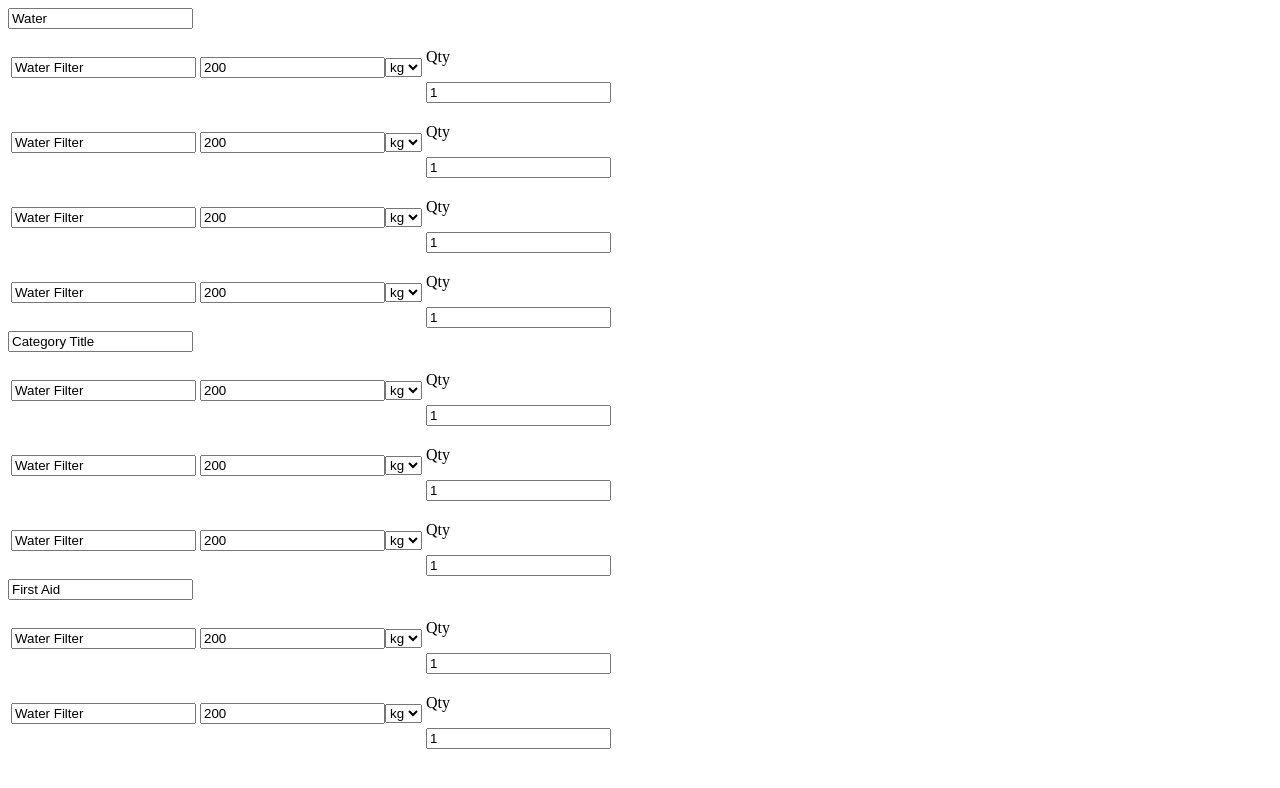
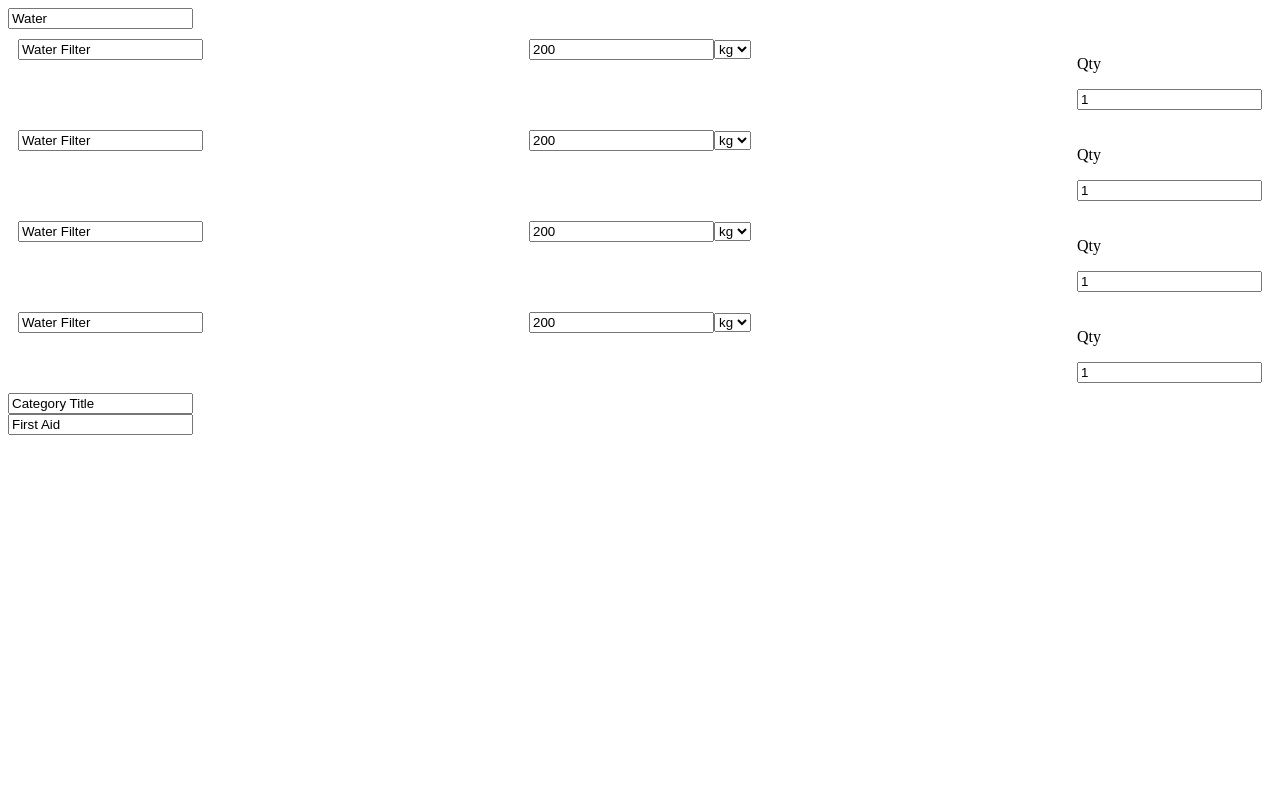
Before and after one commit to mitchHartigan/trekkr, a React (Create React App) app: page / in a window 1280 px wide. Shown: the top 788 px of the page. Built offline with nearby package versions, Linux system fonts and the light colour scheme.

Commit message:
feat: dnd between categories with placeholder

```diff
--- a/package.json
+++ b/package.json
@@ -14,6 +14,7 @@
     "@types/react-dom": "^16.9.6",
     "@types/styled-components": "^5.1.0",
     "font-awesome": "^4.7.0",
+    "node-sass": "^4.14.1",
     "react": "^16.13.1",
     "react-beautiful-dnd": "^13.0.0",
     "react-dom": "^16.13.1",
@@ -21,7 +22,8 @@
     "react-scripts": "3.4.1",
     "react-uuid": "^1.0.2",
     "styled-components": "^5.0.1",
-    "typescript": "^3.8.3"
+    "typescript": "^3.8.3",
+    "uuid": "^8.1.0"
   },
   "scripts": {
     "start": "react-scripts start",
--- a/src/pack/BackpackData/data.js
+++ b/src/pack/BackpackData/data.js
@@ -14,12 +14,12 @@ export const data = {
     "category-2": {
       id: "category-2",
       title: undefined,
-      itemIds: ["item-1", "item-2", "item-3"]
+      itemIds: []
     },
     "category-3": {
       id: "category-3",
       title: "First Aid",
-      itemIds: ["item-1", "item-2"]
+      itemIds: []
     }
   },
   // just to have a list of all of the category ids, to map through.
--- a/src/pack/BackpackData/index.js
+++ b/src/pack/BackpackData/index.js
@@ -2,7 +2,6 @@ import React, { Component } from "react";
 import Category from "../Category/Category";
 import { DragDropContext } from "react-beautiful-dnd";
 import { data } from "./data";
-
 export default class BackpackData extends Component {
   constructor(props) {
     super(props);
@@ -66,7 +65,7 @@ export default class BackpackData extends Component {
       itemIds: startItemIds
     };
 
-    const finishItemIds = Array.from(start.itemIds);
+    const finishItemIds = Array.from(finish.itemIds);
     finishItemIds.splice(destination.index, 0, draggableId);
 
     const updatedFinish = {
--- a/src/pack/Category/Category.js
+++ b/src/pack/Category/Category.js
@@ -17,7 +17,7 @@ export default class Category extends Component {
 
   render() {
     return (
-      <>
+      <div>
         <input
           type="text"
           value={this.state.title}
@@ -25,24 +25,24 @@ export default class Category extends Component {
         />
         <Droppable droppableId={this.props.category.id}>
           {(provided, snapshot) => (
-            <table>
-              <tbody ref={provided.innerRef} {...provided.droppableProps}>
+            <section ref={provided.innerRef} {...provided.droppableProps}>
               {this.props.items.map((item, index) => {
                 return (
                   <Item
                     key={item.id}
                     index={index}
+                    item={item}
                     name={item.name}
                     weight={item.weight}
                     qty={item.qty}
-                    />
+                  ></Item>
                 );
               })}
-              </tbody>
-            </table>
+              {provided.placeholder}
+            </section>
           )}
         </Droppable>
-      </>
+      </div>
     );
   }
 }
--- a/src/pack/Item/Item.js
+++ b/src/pack/Item/Item.js
@@ -1,4 +1,6 @@
 import React, { Component } from "react";
+import { Draggable } from "react-beautiful-dnd";
+import "./_item.scss";
 
 export default class Item extends Component {
   constructor(props) {
@@ -19,18 +21,25 @@ export default class Item extends Component {
 
   render() {
     return (
-      <tr>
-        <td>
+      <Draggable draggableId={this.props.item.id} index={this.props.index}>
+        {(provided, snapshot) => (
+          <section
+            className="item"
+            {...provided.draggableProps}
+            {...provided.dragHandleProps}
+            ref={provided.innerRef}
+          >
+            <div>
               <input
                 type="text"
                 name="name"
-            placeholder="Name"
+                placeholder={provided.placeholder || "Name"}
                 value={this.props.name}
                 onChange={this.handleUpdate}
               />
-        </td>
+            </div>
 
-        <td>
+            <div>
               <input
                 name="weight"
                 type="number"
@@ -42,9 +51,9 @@ export default class Item extends Component {
                 <option value="kg">kg</option>
                 <option value="g">g</option>
               </select>
-        </td>
+            </div>
 
-        <td>
+            <div>
               <p>Qty</p>
               <input
                 type="number"
@@ -53,8 +62,10 @@ export default class Item extends Component {
                 placeholder="1"
                 onChange={this.handleUpdate}
               />
-        </td>
-      </tr>
+            </div>
+          </section>
+        )}
+      </Draggable>
     );
   }
 }
--- a/src/pack/Item/_item.scss
+++ b/src/pack/Item/_item.scss
@@ -0,0 +1,6 @@
+.item {
+  padding: 10px;
+  display: flex;
+  flex-direction: row;
+  justify-content: space-between;
+}
```
Also changed, not shown: 1 other file (tests, documents, lock files or other folders). Lines whose indentation alone changed are shown as unchanged.
